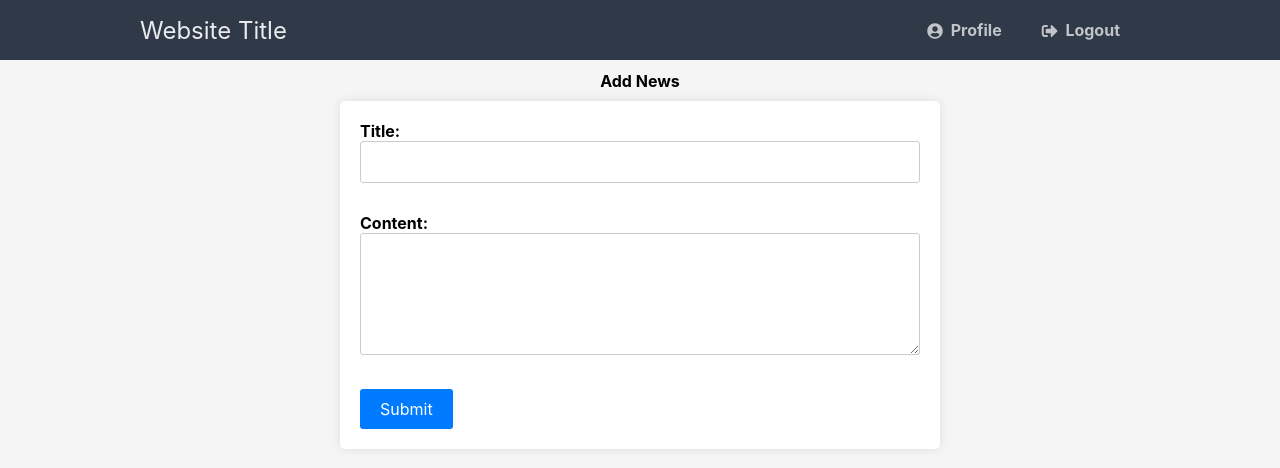
After one commit to taywil612/435UserSystem, a PHP site: page /add_news.php in a window 1280 px wide. The commit adds this page. Shown: the top 468 px of the page. Run offline with PHP 8.4, Linux system fonts and the light colour scheme.

Commit message:
add 2. Generate static page upon article creation

```diff
--- /dev/null
+++ b/UserSystem/add_news.php
@@ -0,0 +1,115 @@
+<?php
+session_start();
+
+$DATABASE_HOST = 'localhost';
+$DATABASE_USER = 'root';
+$DATABASE_PASS = '';
+$DATABASE_NAME = 'usertest';
+
+$conn = mysqli_connect($DATABASE_HOST, $DATABASE_USER, $DATABASE_PASS, $DATABASE_NAME);
+
+if ( mysqli_connect_errno() ) {
+    // If there is an error with the connection, stop the script and display the error.
+    exit('Failed to connect to MySQL: ' . mysqli_connect_error());
+}
+
+if ($_POST) {
+    $title = $_POST['title'];
+    $content = $_POST['content'];
+
+    // Insert the news article into the database
+    $sql = "INSERT INTO news_articles(title, content) VALUES ('$title', '$content')";
+    $conn->query($sql);
+
+    // Generate Static Page
+    ob_start();
+    include('template.php'); // Create a template file for the layout
+    $pageContent = ob_get_contents();
+    ob_end_clean();
+
+    // filename for the static HTML page
+    $staticFileName = 'news/' . strtolower(str_replace(' ', '_', $title)) .'.html';
+
+    file_put_contents($staticFileName, $pageContent);
+
+    header('Location: home.php');
+    exit();
+}
+?>
+
+<!DOCTYPE html>
+<html>
+<head>
+    <meta charset="utf-8">
+    <title>Create News Article</title>
+    <link href="style.css" rel="stylesheet" type="text/css">
+    <link rel="stylesheet" href="https://use.fontawesome.com/releases/v5.7.1/css/all.css">
+    <style>
+        body {
+            font-family: Arial, sans-serif;
+            margin: 0;
+            padding: 0;
+            background-color: #f5f5f5;
+        }
+
+        h1 {
+            text-align: center;
+        }
+
+        form {
+            max-width: 600px;
+            margin: 0 auto;
+            background-color: #fff;
+            padding: 20px;
+            border-radius: 5px;
+            box-shadow: 0 0 10px rgba(0, 0, 0, 0.1);
+        }
+
+        label {
+            font-weight: bold;
+        }
+
+        input[type="text"],
+        textarea {
+            width: 100%;
+            padding: 10px;
+            margin-bottom: 10px;
+            border: 1px solid #ccc;
+            border-radius: 3px;
+        }
+
+        input[type="submit"] {
+            background-color: #007bff;
+            color: #fff;
+            padding: 10px 20px;
+            border: none;
+            border-radius: 3px;
+            cursor: pointer;
+        }
+
+        input[type="submit"]:hover {
+            opacity: 0.8;
+        }
+    </style>
+</head>
+<body>
+<nav class="navtop">
+        <div>
+            <h1>Website Title</h1>
+            <a href="profile.php"><i class="fas fa-user-circle"></i>Profile</a>
+            <a href="logout.php"><i class="fas fa-sign-out-alt"></i>Logout</a>
+        </div>
+    </nav>
+
+    <h1>Add News</h1>
+    <form method="POST" action="add_news.php">
+        <label for="title">Title:</label>
+        <input type="text" name="title" required><br><br>
+
+        <label for="content">Content:</label>
+        <textarea name="content" rows="5" required></textarea><br><br>
+
+        <input type="submit" value="Submit">
+    </form>
+</body>
+</html>
--- a/UserSystem/home.php
+++ b/UserSystem/home.php
@@ -29,9 +29,13 @@ if (!isset($_SESSION['loggedin'])) {
 		<div class="content">
 			<h2>Home</h2>
 			<p>Welcome back, <?=$_SESSION['name']?>!</p>
+
+			<div class="news-list">
+			  <a href="add_news.php"><i class="fas fa-plus"></i> Create News Article</a>
+			</div>
+
 			<div class="news-list">
 			  <a href="news_article.php"><i class="fas fa-user-circle"></i>News List</a>
-
 			</div>
 		</div>
 	</body>
```
Also changed, not shown: UserSystem/news/example_title_of_article.html (added, +55 -0 lines), UserSystem/news_article.php (+10 -1 lines), UserSystem/template.php (added, +54 -0 lines).
